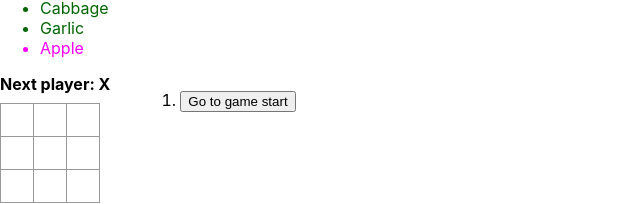
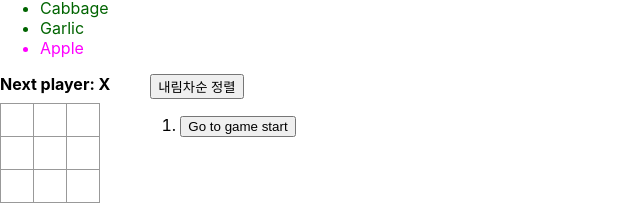
Before and after one commit to gami03/react-study, a React (Create React App) app: page / in a window 1280 px wide. Both pictures are taken after a click on the button "TictactoGame 시작하기". Shown: the part 478-682 px from the top of the page, without its empty margins (0-640 px from the left). Built offline with nearby package versions, Linux system fonts and the light colour scheme.

Commit message:
틱택토게임 개선_동작을 오름차순 또는 내림차순으로 정렬할 수 있는 토글 버튼을 추가

```diff
--- a/src/TictactoGame.js
+++ b/src/TictactoGame.js
@@ -62,6 +62,8 @@ export default function Game() {
     const [history, setHistory] = useState([Array(9).fill(null)]);
     const [currentMove, setCurrentMove] = useState(0);
     const currentSquares = history[currentMove];
+    const [isSorting, setIsSorting] = useState(true);
+
 
     function handlePlay(nextSquares) {
       const nextHistory = [...history.slice(0, currentMove + 1), nextSquares];
@@ -93,12 +95,19 @@ export default function Game() {
         );
     });
 
+    if(!isSorting) {
+      moves.reverse();
+    }
+
     return(
         <div className='game'>
             <div className='game-board'>
                 <Board xIsNext={xIsNext} squares={currentSquares} onPlay={handlePlay} />
             </div>
             <div className='game-info'>
+              <button onClick={() => setIsSorting(!isSorting)}>
+                {isSorting ? '내림차순 정렬' : '오름차순 정렬'}
+              </button>
                 <ol>{moves}</ol>
             </div>
         </div>
```
